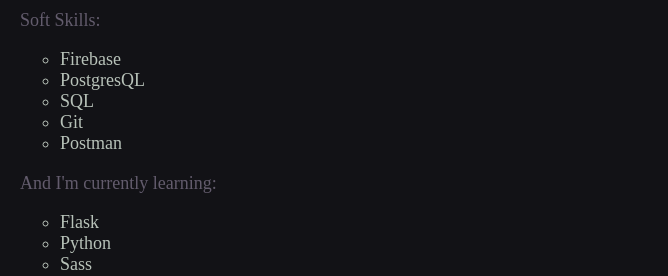
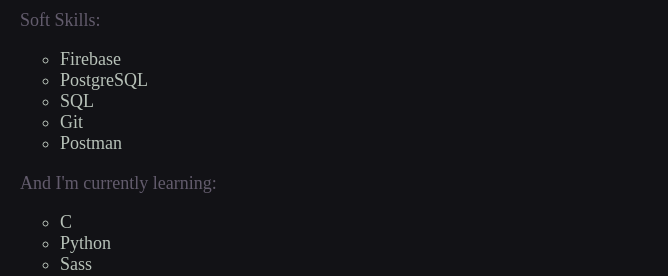
Before and after one commit to dreadnought-admin/portfolio, a React (Vite) app: page / in a window 1280 px wide. Shown: the part 745-1021 px from the top of the page, without its empty margins (0-668 px from the left). Built offline with nearby package versions, Linux system fonts and the light colour scheme; a web font is replaced by a local one.

Commit message:
Changes skill section

```diff
--- a/src/About.jsx
+++ b/src/About.jsx
@@ -24,14 +24,14 @@ const About = () => {
         <p className="list-label">Soft Skills:</p>
         <ul>
           <li>Firebase</li>
-          <li>PostgresQL</li>
+          <li>PostgreSQL</li>
           <li>SQL</li>
           <li>Git</li>
           <li>Postman</li>
         </ul>
         <p className="list-label">And I'm currently learning:</p>
         <ul>
-          <li>Flask</li>
+          <li>C</li>
           <li>Python</li>
           <li>Sass</li>
           <li>MUI</li>
```
